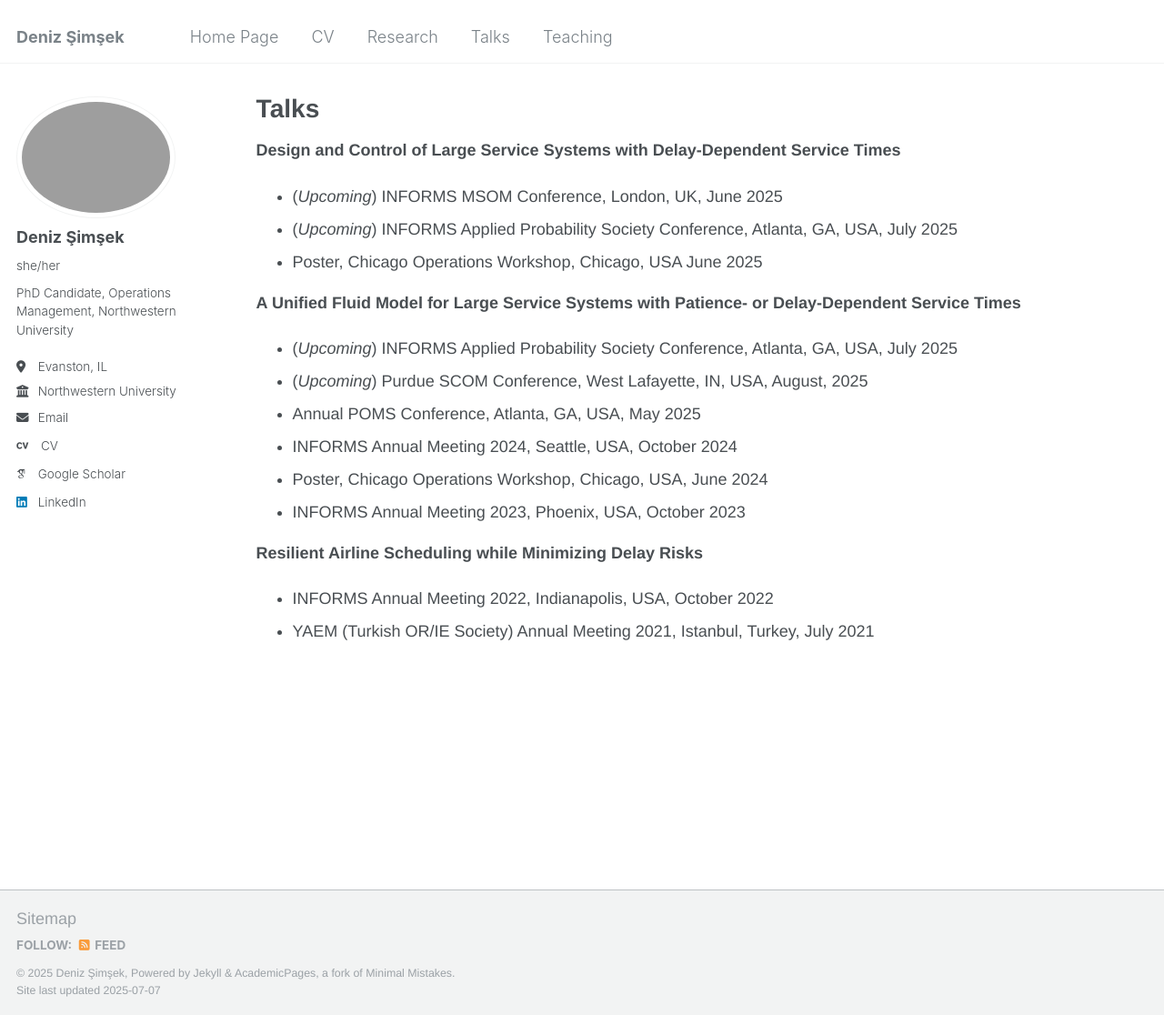
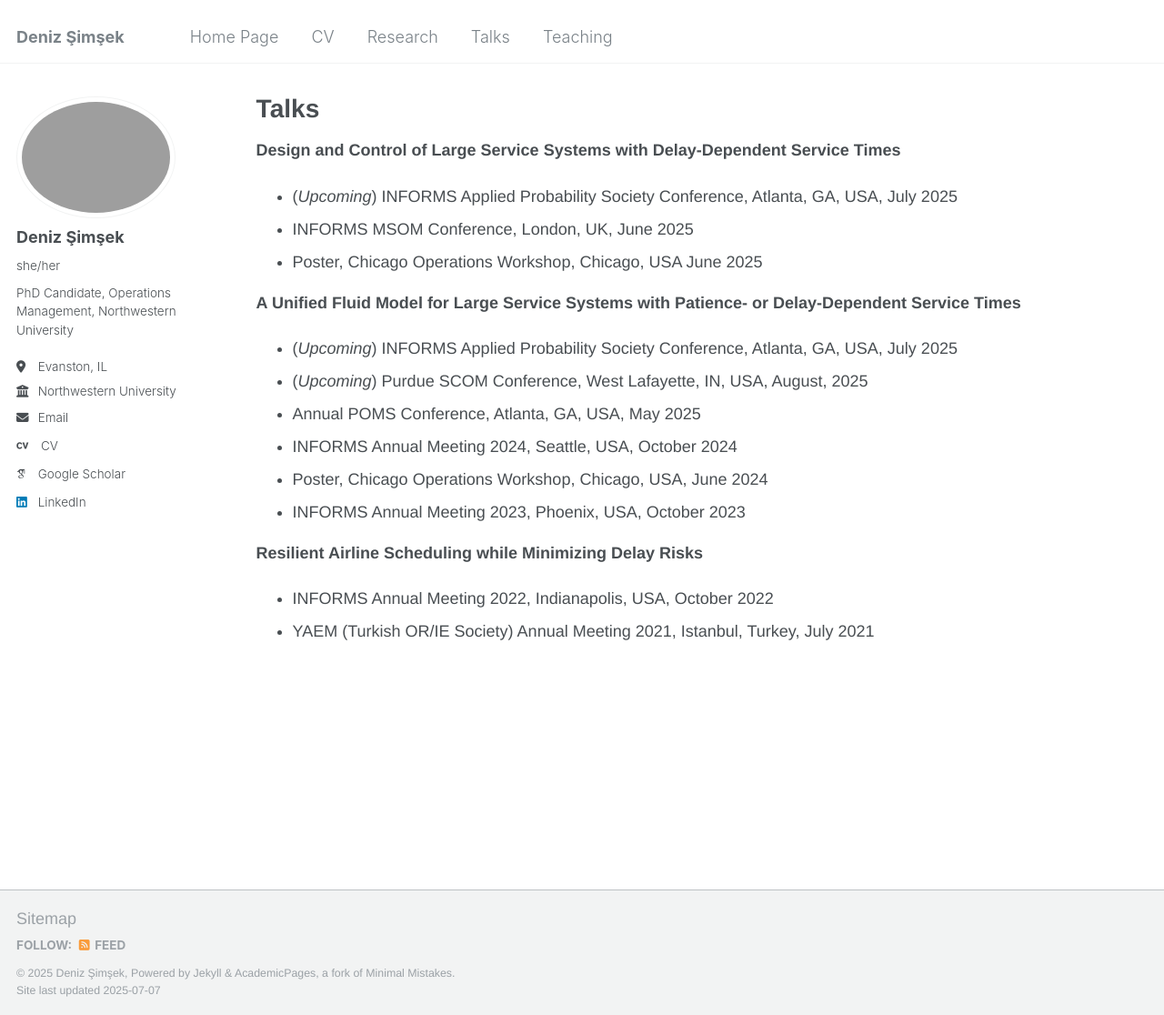
Before and after one commit to deniz-simsek/deniz-simsek.github.io, a Jekyll site: the page built from _pages/talks.md, in a window 1280 px wide and 1116 px high. Shown: the whole window at 91% size. Built offline with Jekyll 4.4.1, drawn with Linux system fonts in a browser that asks for light colours; some web fonts are replaced.

Commit message:
Update talks.md

```diff
--- a/_pages/talks.md
+++ b/_pages/talks.md
@@ -8,8 +8,8 @@ redirect_from:
 ---
 
 **Design and Control of Large Service Systems with Delay-Dependent Service Times**
-  * (_Upcoming_) INFORMS MSOM Conference, London, UK, June 2025
   * (_Upcoming_) INFORMS Applied Probability Society Conference, Atlanta, GA, USA, July 2025
+  * INFORMS MSOM Conference, London, UK, June 2025
   * Poster, Chicago Operations Workshop, Chicago, USA June 2025
 
 **A Unified Fluid Model for Large Service Systems with Patience- or Delay-Dependent Service Times**
```
